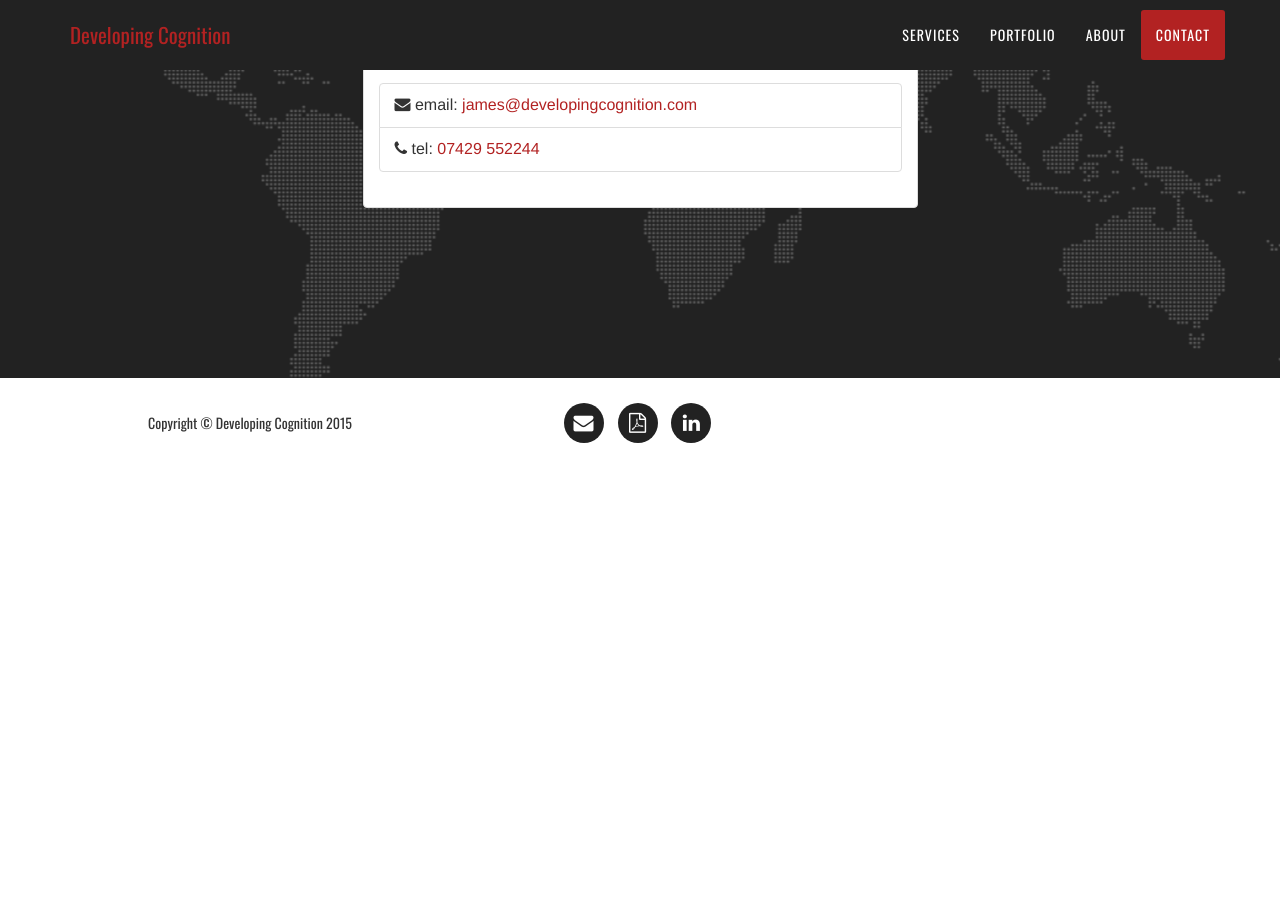
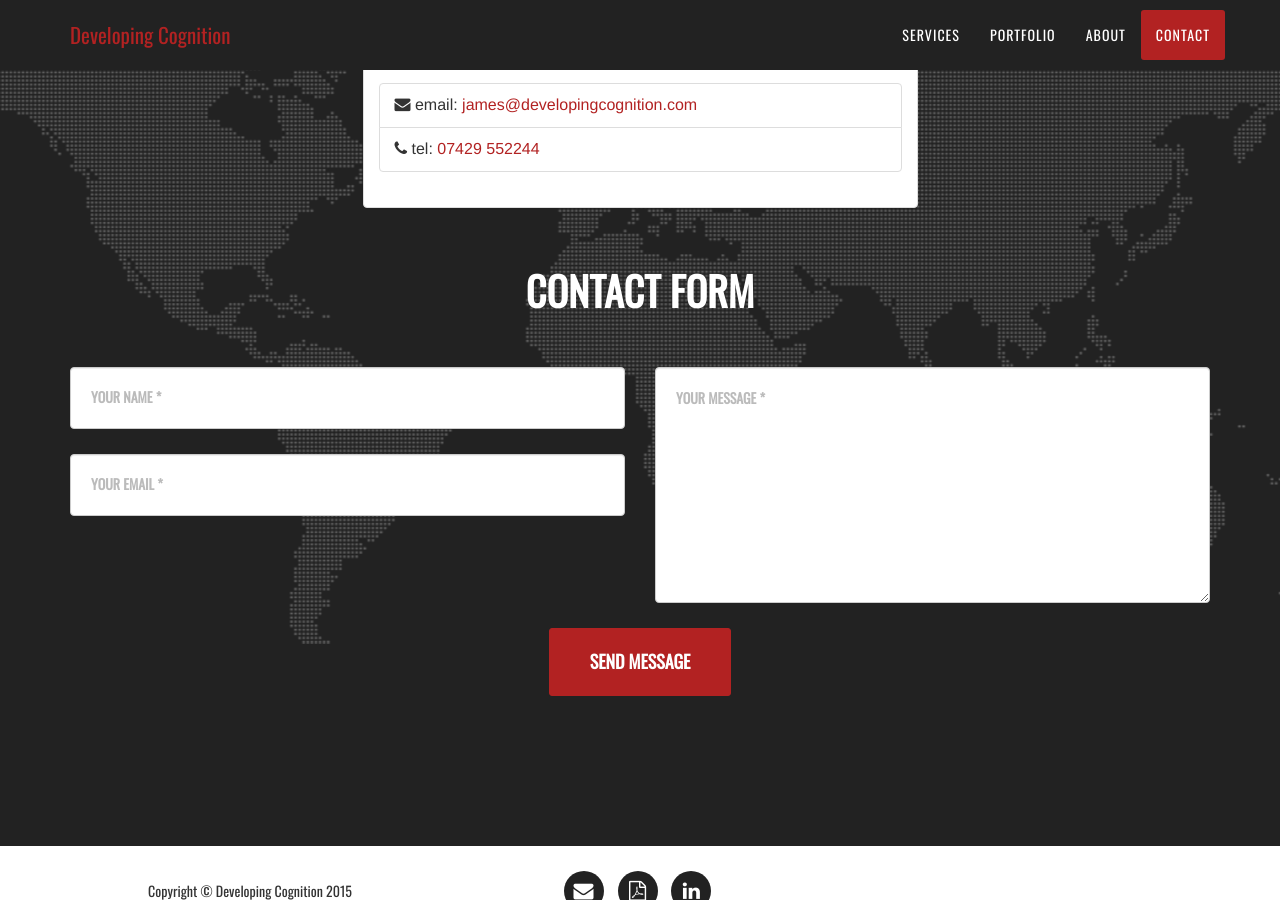
Before and after one commit to kerspoon/developingcognition.com, a Jekyll site: the page built from index.html, in a window 1280 px wide and 900 px high, scrolled down 3717 px. Built offline with Jekyll 4.4.1, drawn with Linux system fonts in a browser that asks for light colours; nearby versions of some CDN libraries; some web fonts are replaced; before the commit the page ends 4185 px from its top, so only the background shows below that.

Commit message:
added contact form

```diff
--- a/index.html
+++ b/index.html
@@ -185,7 +185,7 @@ layout: default
                 </div>
             </div>
         </div>
-<!--
+
         <div class="row">
             <div class="col-lg-12 text-center subsection">
                 <h2 class="section-heading">Contact Form</h2>
@@ -194,34 +194,33 @@ layout: default
 
         <div class="row">
             <div class="col-lg-12">
-                <form name="sentMessage" id="contactForm" novalidate>
+                <form action="http://getsimpleform.com/messages?form_api_token=5e8275a581923ab945239ad5e4785604" method="post">
                     <div class="row">
                         <div class="col-md-6">
                             <div class="form-group">
-                                <input type="text" class="form-control" placeholder="Your Name *" id="name" required data-validation-required-message="Please enter your name.">
+                                <input type="text" name="text" class="form-control" placeholder="Your Name *" required>
                                 <p class="help-block text-danger"></p>
                             </div>
                             <div class="form-group">
-                                <input type="email" class="form-control" placeholder="Your Email *" id="email" required data-validation-required-message="Please enter your email address.">
+                                <input type="email" name="email" class="form-control" placeholder="Your Email *" required>
                                 <p class="help-block text-danger"></p>
                             </div>
                         </div>
                         <div class="col-md-6">
                             <div class="form-group">
-                                <textarea class="form-control" placeholder="Your Message *" id="message" required data-validation-required-message="Please enter a message."></textarea>
+                                <textarea class="form-control" placeholder="Your Message *" name="message" rows="10" required></textarea>
                                 <p class="help-block text-danger"></p>
                             </div>
                         </div>
                         <div class="clearfix"></div>
                         <div class="col-lg-12 text-center">
                             <div id="success"></div>
-                            <button type="submit" class="btn btn-xl">Send Message</button>
+                            <input type="submit" value="Send Message" class="btn btn-xl">
                         </div>
                     </div>
                 </form>
             </div>
         </div>
--->
 
     </div>
 </section>
```
